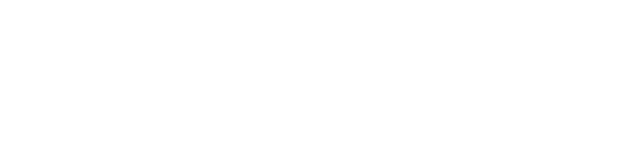
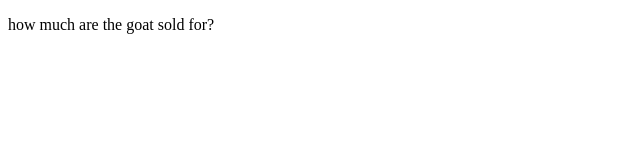
Before and after one commit to Innochristy/exercise1, a plain HTML site: page index.html in a window 1280 px wide. Shown: the whole page, without its empty margins (0-640 px from the left). Drawn offline with Linux system fonts and the light colour scheme.

Commit message:
add paragraph

```diff
--- a/index.html
+++ b/index.html
@@ -14,7 +14,7 @@
 
 </body></body>
 <body>
-
+  <p class='goat'>how much are the goat sold for?</p>
 </body>
 
 </html>
```
